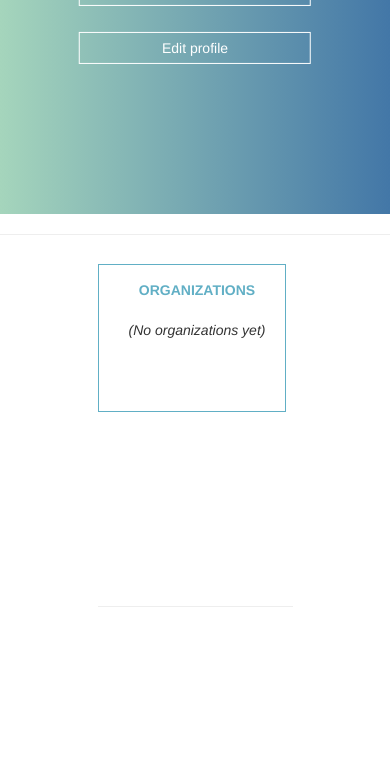
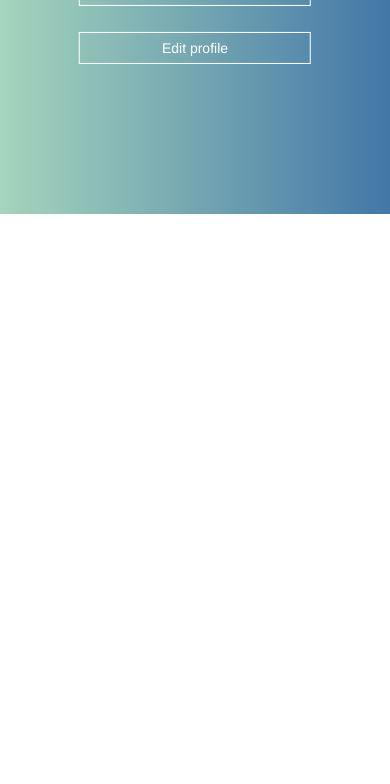
Before and after one commit to hexaaproject/hexaa-frontend, a Symfony app: template app/src/AppBundle/Resources/views/Default/index.html.twig in a window 390 px wide; the page is wider, and only the part inside the window is pictured. Shown: the part 511-1295 px from the top of that part. After the commit the page ends 725 px from the top of that part, so only its background shows below. Run offline with Twig, Linux system fonts and the light colour scheme; the template is opened without the code that fills it, so the values that code supplies are empty; some libraries are stand-ins or nearby versions.

Commit message:
index.html.twig mobil nézet nélkül

```diff
--- a/app/src/AppBundle/Resources/views/Default/index.html.twig
+++ b/app/src/AppBundle/Resources/views/Default/index.html.twig
@@ -14,18 +14,13 @@
             {% include 'AppBundle:Default:welcomepagebuttons.html.twig' %}
         </div>
     </div>
-        <div class="hr"><hr/></div>
-        <div id="maintables">
-            <div id="orgtablemain">
-                <div id="orgtableheader"><b>ORGANIZATIONS</b></div>
-                {% if organizations.items == null %}
-                    <div id="emptyorgtable" style="font-style: italic">(No organizations yet)</div>
-                {% endif %}
-                {% for organization in organizations.items %}
-                    <div id="orgtablecontent"><a href="{{ path('app_organization_show', {id: organization.id}) }}">{{ organization.name|e }}</a></div>
-                {% endfor %}
+{% else %}
+    <div id="mainafterlogin">
+        <div id="welcomediv">
+            <div id="welcomecontent">
+                {% include 'AppBundle:Default:welcomediv.html.twig' %}
             </div>
-            <div id="container">
+        </div>
         <div id="maindivafterlogin">
             <div id="maindivcontentsafterlogin">
                 {% include 'AppBundle:Default:welcomepagebuttons.html.twig' %}
@@ -39,7 +34,7 @@
                     <div id="emptyorgtable" style="font-style: italic">(No organizations yet)</div>
                 {% endif %}
                 {% for organization in organizations.items %}
-                            <div id="orgtablecontent"><a href="organization.php?id={{ organization.id }}">{{ organization.name|e }}</a></div>
+                    <div id="orgtablecontent"><a href="{{ path('app_organization_show', {id: organization.id}) }}">{{ organization.name|e }}</a></div>
                 {% endfor %}
             </div>
             <div id="servtablemain">
@@ -48,9 +43,8 @@
                     <div id="emptyservtable" style="font-style: italic">(No services yet)</div>
                 {% endif %}
                 {% for service in services.items %}
-                            <div id="servtablecontent"><a href="service.php?id={{ service.id }}">{{ service.name|e }}</a></div>
+                    <div id="servtablecontent"><a href="{{ path('app_service_show', {id: service.id}) }}">{{ service.name|e }}</a></div>
                 {% endfor %}
-                    </div>
             </div>
         </div>
     </div>
```
Lines whose indentation alone changed are shown as unchanged.
